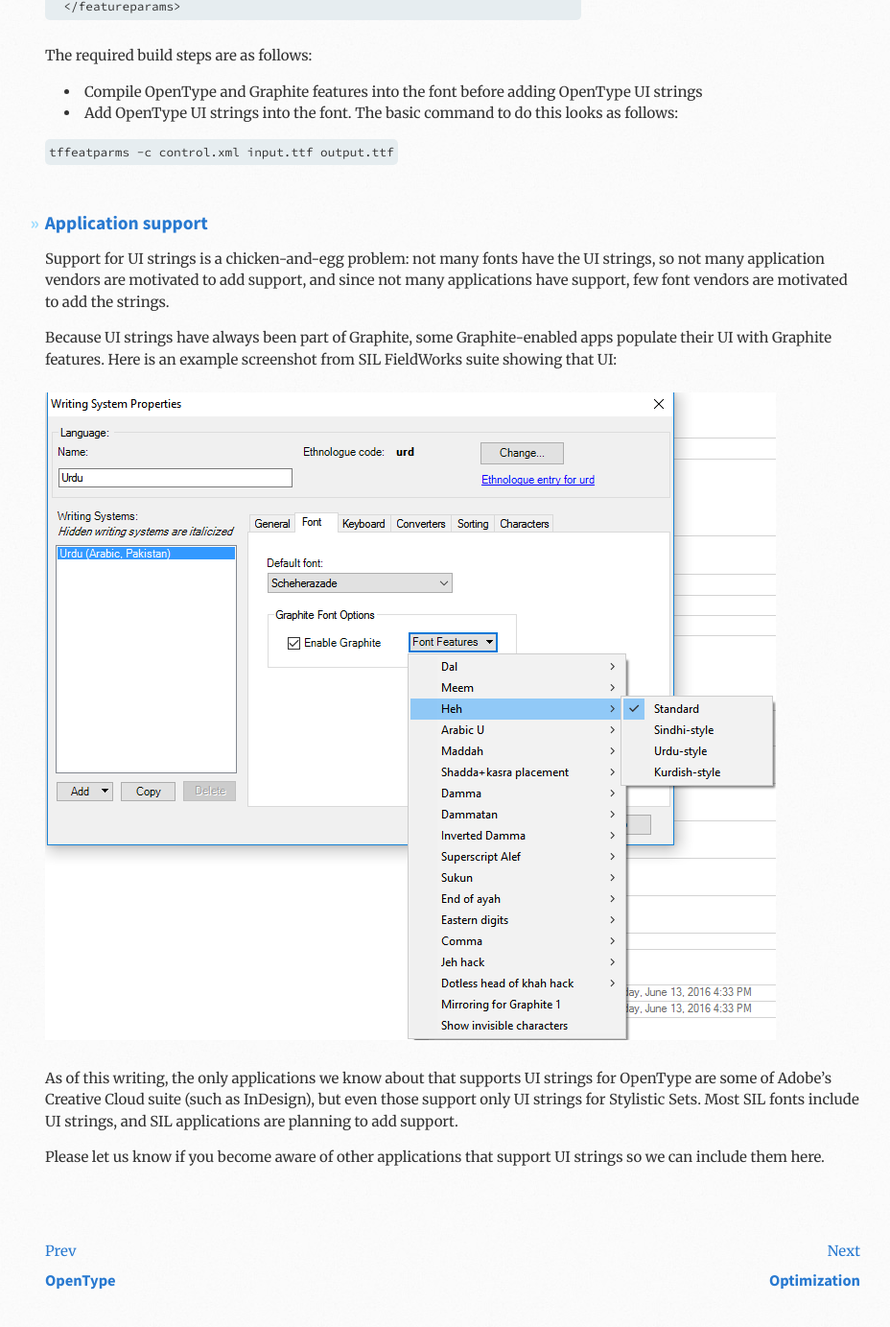
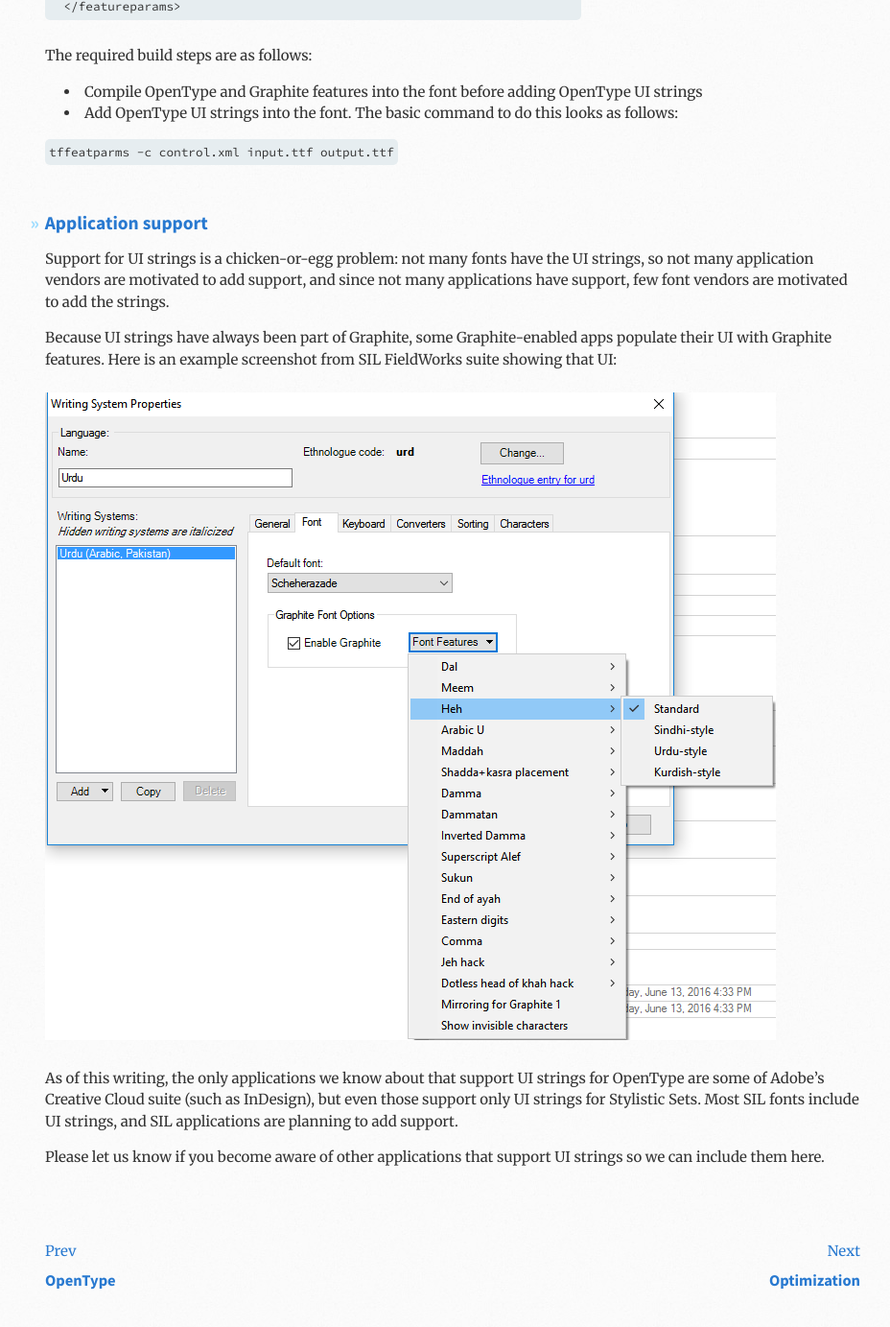
Before and after one commit to silnrsi/FDBP, a Jekyll site: the page built from en-US/User_Interface_Strings.md, in a window 1280 px wide and 1400 px high, scrolled down 4656 px. Shown: the top 1383 px of the window at 96% size, without its empty margins (43-971 px from the left). Built offline with Jekyll 4.4.1, drawn with Linux system fonts in a browser that asks for light colours; some of the changed text lies outside the part shown.

```diff
--- a/_includes/footer.html
+++ b/_includes/footer.html
@@ -3,7 +3,7 @@
 
 <div class="inner">
   <p>Last updated {{ site.time | date_to_long_string }}. You are invited to <a href="{{site.repourl}}">contribute</a> to and improve <a class="editthispage" href="https:{{site.repourl}}/blob/gh-pages{{ page.url | replace: '.html', '.md' }}" target="_blank">this page</a>.</p>
-  <p>Copyright &copy; 2015-2018 by <a href="http://www.sil.org">SIL International</a></p>
+  <p>Copyright &copy; 2015-2020 by <a href="http://www.sil.org">SIL International</a></p>
   <p>‘<a href="{{site.url}}"><span xmlns:dct="http://purl.org/dc/terms/" property="dct:title">{{site.title}}</span></a>’ by <a xmlns:cc="http://creativecommons.org/ns#" href="http://www.sil.org" property="cc:attributionName" rel="cc:attributionURL">SIL International</a> is licensed under a <a rel="license" href="http://creativecommons.org/licenses/by-sa/3.0/deed.en_US">CC BY-SA 3.0</a>.
 </div>
 
--- a/en-US/User_Interface_Strings.md
+++ b/en-US/User_Interface_Strings.md
@@ -99,7 +99,7 @@ For OpenType, we can define the UI strings in two ways:
 1. via the FEA source files
 2. using a separate utility program from FontUtils
 
-Method 1, defining them directly in FEA, is the most convenient. However, for fonts containing both Graphite and OpenType, neither the Graphite compiler nor existing FEA compilers are clever enough to re-use UI strings added to the font by the other, which means that such fonts will have two sets of UI Strings, slightly bloating the font size. Using Method 2 avoides this.
+Method 1, defining them directly in FEA, is the most convenient. However, for fonts containing both Graphite and OpenType, neither the Graphite compiler nor existing FEA compilers are clever enough to re-use UI strings added to the font by the other, which means that such fonts will have two sets of UI Strings, slightly bloating the font size. Using Method 2 avoids this.
 
 ### Method 1: Defining OpenType UI Strings in FEA
 
@@ -212,13 +212,13 @@ tffeatparms -c control.xml input.ttf output.ttf
 
 ## Application support
 
-Support for UI strings is a chicken-and-egg problem: not many fonts have the UI strings, so not many application vendors are motivated to add support, and since not many applications have support, few font vendors are motivated to add the strings.
+Support for UI strings is a chicken-or-egg problem: not many fonts have the UI strings, so not many application vendors are motivated to add support, and since not many applications have support, few font vendors are motivated to add the strings.
 
 Because UI strings have always been part of Graphite, some Graphite-enabled apps populate their UI with Graphite features. Here is an example screenshot from SIL FieldWorks suite showing that UI:
 
 ![Fieldworks font feature UI](images/UI-strings-in-use.png)
 
-As of this writing, the only applications we know about that supports UI strings for OpenType are some of Adobe's Creative Cloud suite (such as InDesign), but even those support only UI strings for Stylistic Sets. Most SIL fonts include UI strings, and SIL applications are planning to add support.
+As of this writing, the only applications we know about that support UI strings for OpenType are some of Adobe's Creative Cloud suite (such as InDesign), but even those support only UI strings for Stylistic Sets. Most SIL fonts include UI strings, and SIL applications are planning to add support.
 
 Please let us know if you become aware of other applications that support UI strings so we can include them here.
 
```
Also changed, not shown: other parts of en-US/User_Interface_Strings.md (+1 -1 lines).
